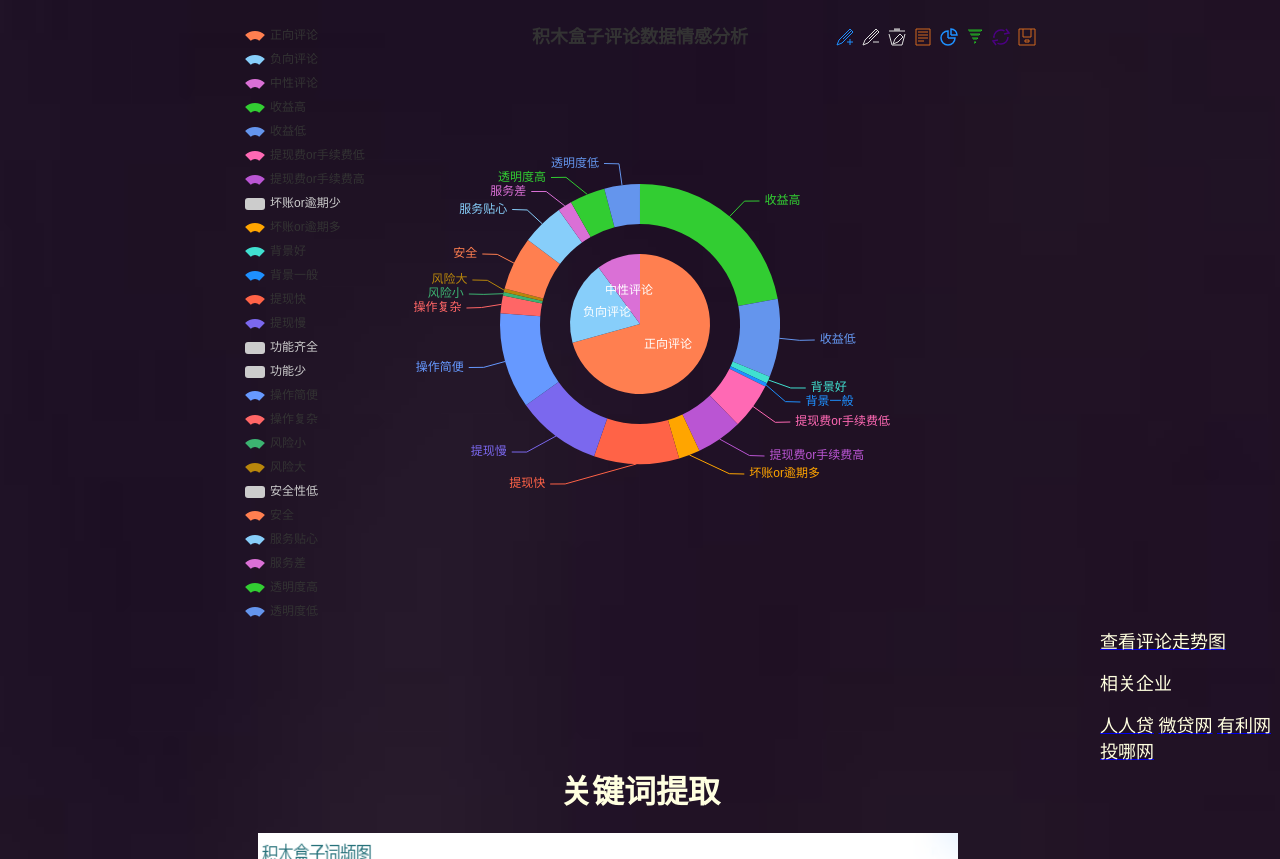
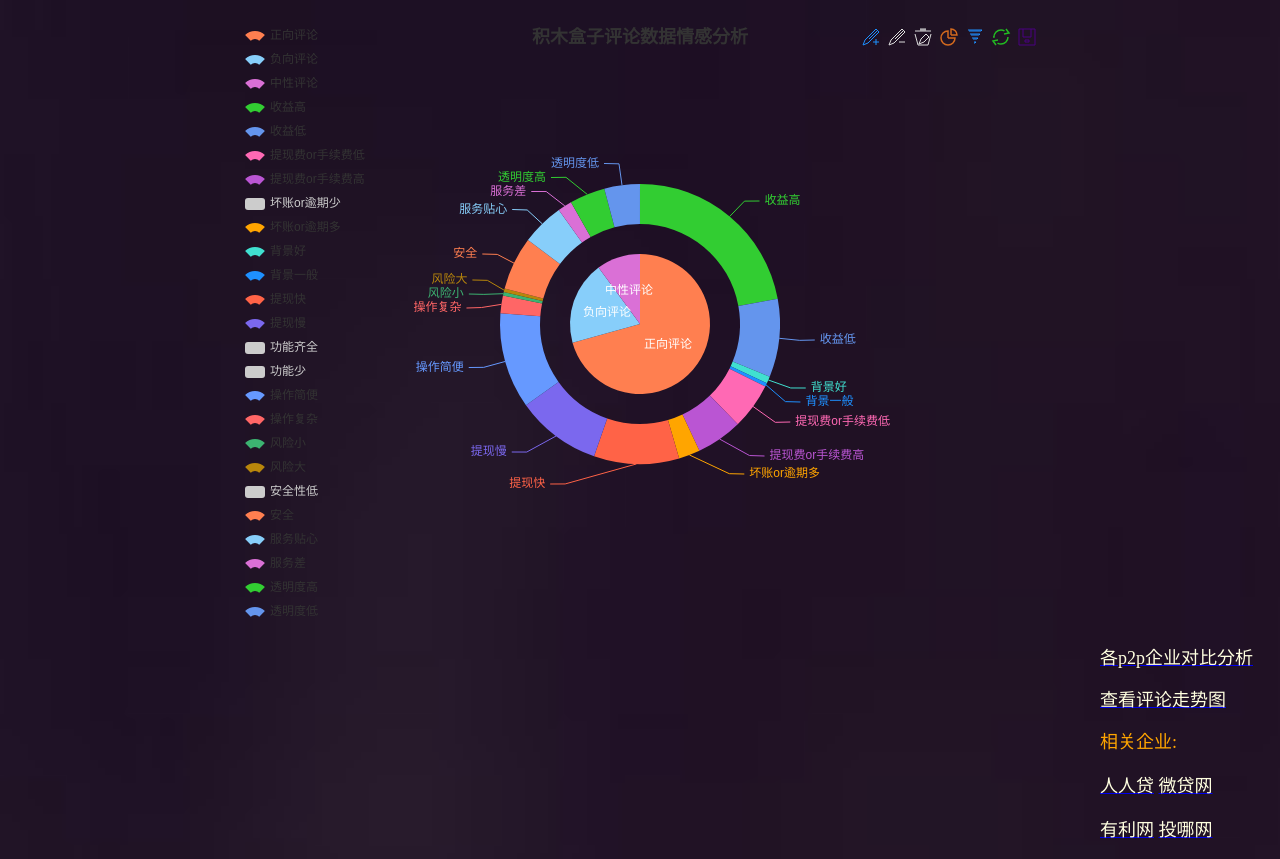
Before and after one commit to BZRLC/simple, a plain HTML site: page 第二级链接/积木盒子.html in a window 1280 px wide. Shown: the part 91-950 px from the top of the page. Drawn offline with Linux system fonts and the light colour scheme.

Commit message:
Update 积木盒子.html

```diff
--- a/第二级链接/积木盒子.html
+++ b/第二级链接/积木盒子.html
@@ -14,11 +14,11 @@
   background-repeat: repeat;
   }
   img.ex1
-  {margin-top:3cm;}
+  {margin-top:2cm;}
   div.chart
   {margin-top:1cm;}
   center.ex1
-  {margin-top:3cm;}
+  {margin-top:2cm;}
   #main {
   height: 100%;
   }
@@ -63,7 +63,7 @@
         show : true,
         feature : {
             mark : {show: true},
-            dataView : {show: true, readOnly: false},
+            dataView : {show: false, readOnly: false},
             magicType : {
                 show: true,
                 type: ['pie', 'funnel']
@@ -146,12 +146,13 @@
 	  <tr>
 			<td>
 				<div style = "margin-left:1100px; height:400px width:400px">
+				<p><a class="hvr-bounce-to-bottom" href = "./各p2p企业对比分析.html" target="_blank"><font size = "4" color="FFFFE0">各p2p企业对比分析</font></a></p>
 				<a class="hvr-bounce-to-bottom" href = "./积木盒子走势图.html" target="_blank"><font size = "4" color="FFFFE0">查看评论走势图</font></a>
-				<p><font size="4" color="FFFFE0">相关企业</p>
-				<a href = "./人人贷.html" target="_blank"><font size = "4" color="FFFFE0">人人贷</font></a>
-				<a href = "./微贷网.html" target="_blank"><font size = "4" color="FFFFE0">微贷网</font></a>
-				<a href = "./有利网.html" target="_blank"><font size = "4" color="FFFFE0">有利网</font></a>
-				<a href = "./投哪网.html" target="_blank"><font size = "4" color="FFFFE0">投哪网</font></a>
+				<p><font size="4" color="FFA500">相关企业:</p>
+				<p><a href = "./人人贷.html" target="_blank"><font size = "4" color="FFFFE0">人人贷</font></a>
+				<a href = "./微贷网.html" target="_blank"><font size = "4" color="FFFFE0">微贷网</font></a></p>
+				<p><a href = "./有利网.html" target="_blank"><font size = "4" color="FFFFE0">有利网</font></a>
+				<a href = "./投哪网.html" target="_blank"><font size = "4" color="FFFFE0">投哪网</font></a></p>
 				</div>
 			</td>
 		</tr>
```
